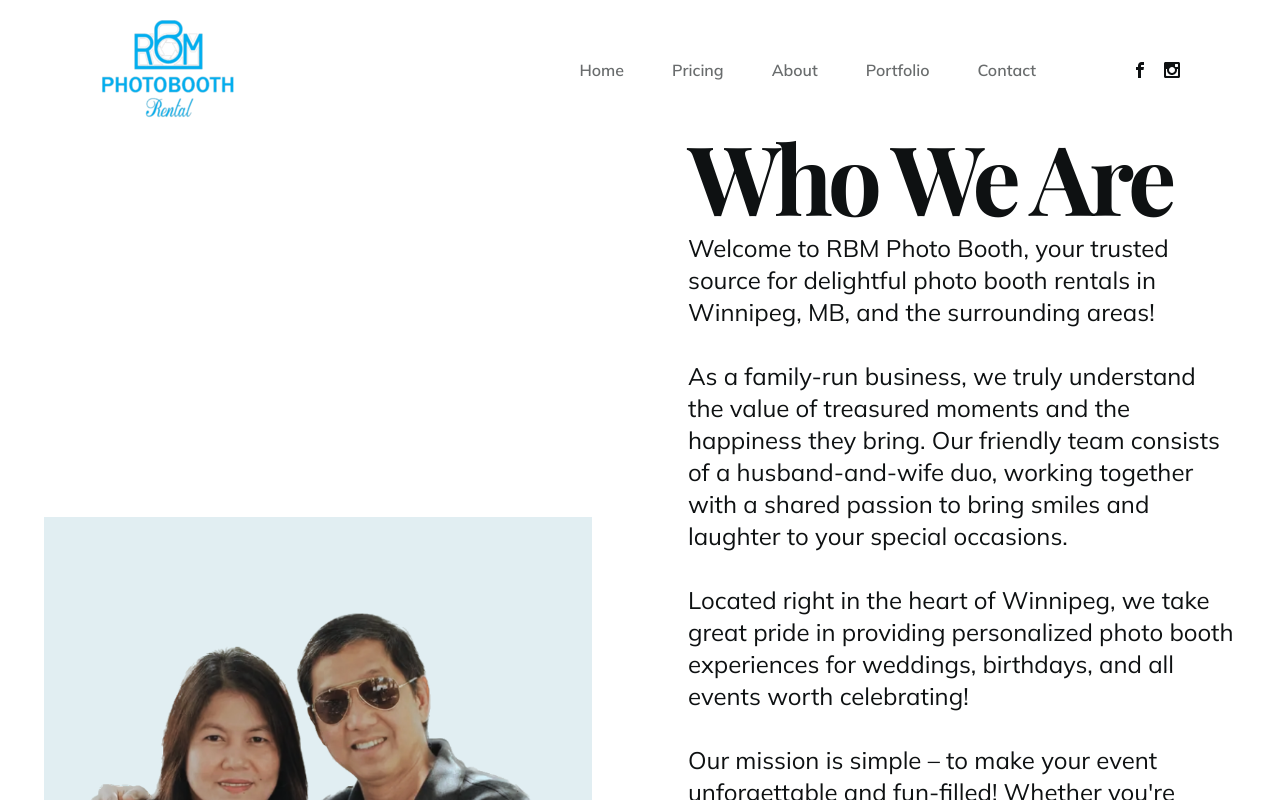
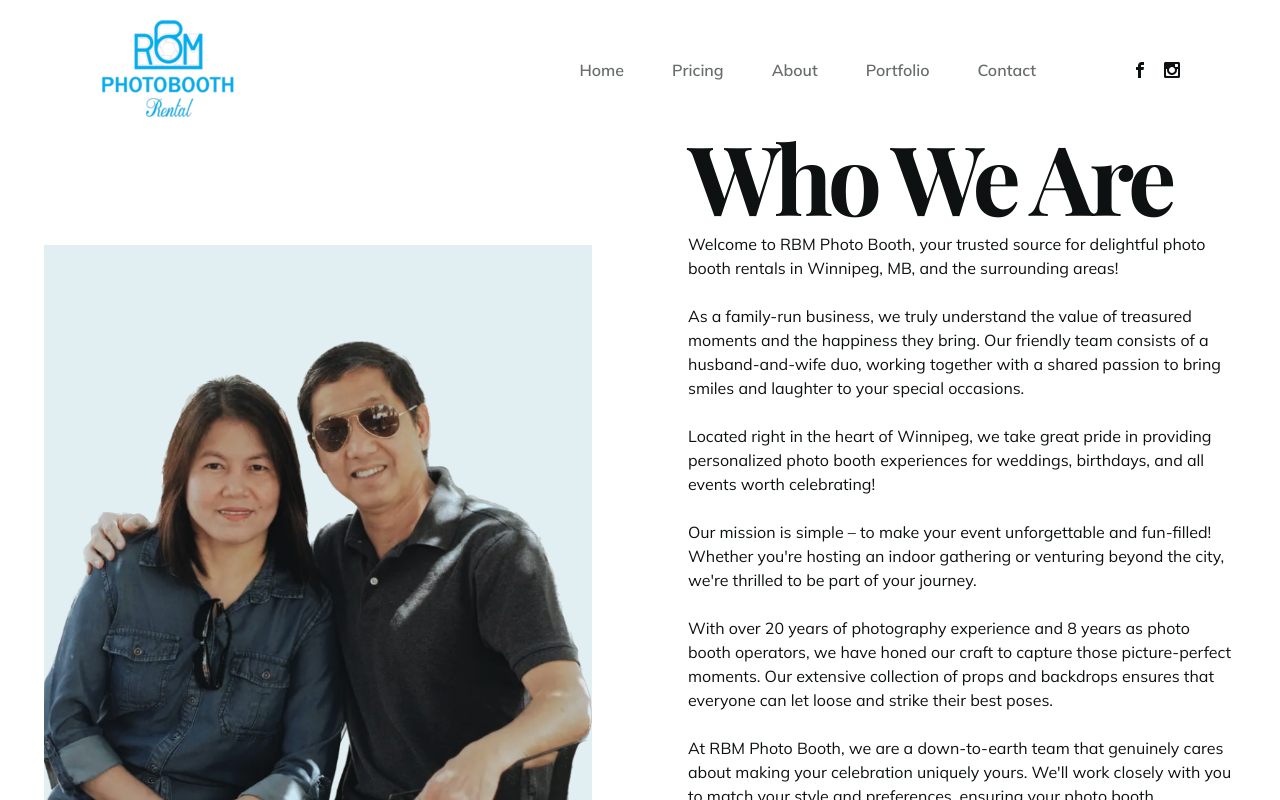
Before and after one commit to jimanguba/rbmphoto, a React (Create React App) app: page /about in a window 1280 px wide. Shown: the top 800 px of the page. Built offline with nearby package versions, Linux system fonts and the light colour scheme; the HTML template or start-up script is replaced by a standard one; a web font is replaced by a local one.

Commit message:
font sizing fix

```diff
--- a/src/pages/About.js
+++ b/src/pages/About.js
@@ -37,7 +37,7 @@ const About = () => {
             >
               Who We Are
             </motion.h1>
-            <p className="text-lg md:text-xl lg:text-2xl">
+            <p>
               Welcome to RBM Photo Booth, your trusted source for delightful
               photo booth rentals in Winnipeg, MB, and the surrounding areas!
               <br />
--- a/src/pages/Portfolio.js
+++ b/src/pages/Portfolio.js
@@ -21,7 +21,7 @@ const Portfolio = () => {
       >
         Portfolio
       </motion.h1>
-      <p className="text-lg md:text-xl lg:text-2xl text-center px-4 md:px-0">
+      <p className="text-lg md:text-xl text-center px-4 md:px-0">
         Portfolio under construction! We have started showcasing event
         galleries, and more past event memories will be added soon.
         <br />
```
